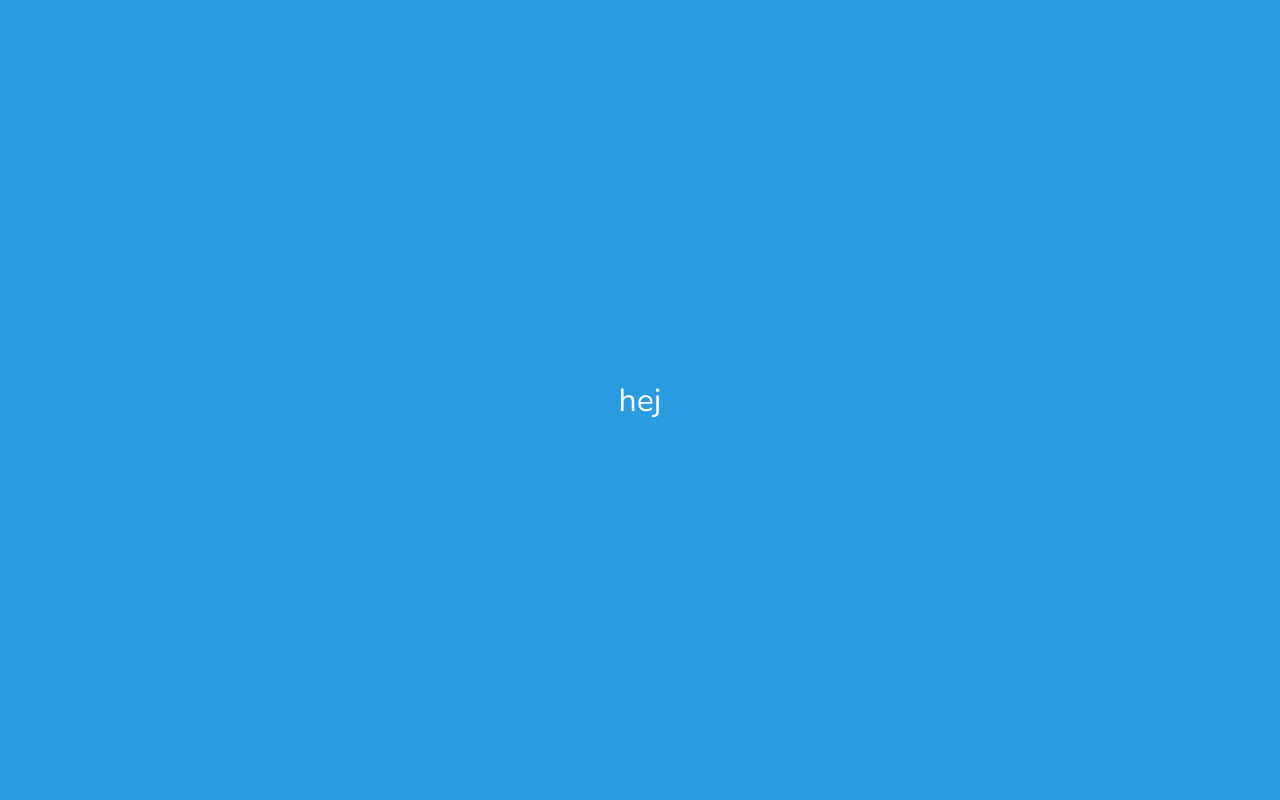
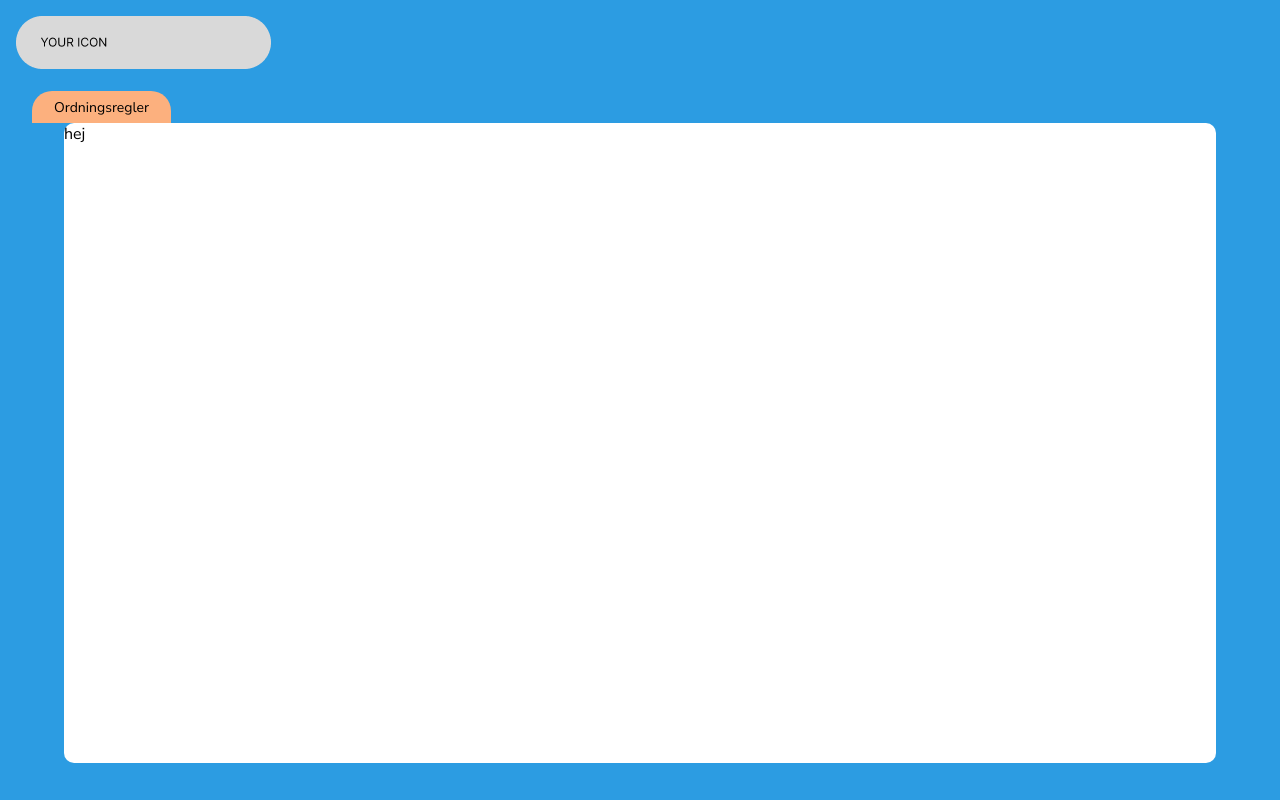
Before and after one commit to Chokladglasyr/LaundryBooking, a React (Vite) app in the folder frontend/: page /home in a window 1280 px wide. Built offline with nearby package versions, Linux system fonts and the light colour scheme.

Commit message:
feat: added home and rules

```diff
--- a/frontend/src/App.css
+++ b/frontend/src/App.css
@@ -1,8 +1,17 @@
-div {
+@import './css/home.css';
+
+#root {
+    height: 100vh;
+}
+.app {
   display: flex;
-  height: 100vh;
   justify-content: center;
   align-items: center;
+  height: 100%;
+}
+.company-logo {
+  position: relative;
+  margin: 1rem;
 }
 h1 {
   color: #ffffff;
@@ -16,6 +25,7 @@ input {
 }
 .login-page{
   display: flex;
+  align-items: center;
   flex-direction: column;
   gap: 2rem;
   margin: auto;
--- a/frontend/src/App.tsx
+++ b/frontend/src/App.tsx
@@ -1,23 +1,21 @@
-import { useState } from 'react'
-import './App.css'
-import { Outlet } from 'react-router-dom'
-import Home from './components/Home'
-import Login from './components/Login'
+import { useState } from "react";
+import "./App.css";
+import { Outlet } from "react-router-dom";
+import Home from "./components/Landing";
+import Login from "./components/Login";
 
 function App() {
-const [loggedIn, setLoggedIn] = useState(false)
-
-
+  const [loggedIn, setLoggedIn] = useState(false);
 
   return (
     <>
-    {loggedIn && <Home></Home>}
-    {!loggedIn && <Login />}
-<Outlet></Outlet>
-
-
+      <div className="app">
+        {loggedIn && <Home></Home>}
+        {!loggedIn && <Login />}
+        <Outlet></Outlet>
+      </div>
     </>
-  )
+  );
 }
 
-export default App
+export default App;
--- a/frontend/src/components/Home.tsx
+++ b/frontend/src/components/Home.tsx
@@ -1,15 +1,11 @@
 function Home() {
-
-
   return (
     <>
-      <div>
-    <h1>hej</h1>
-      </div>
+    <div className="landing" id="home">
 
-
+      <p>hej</p>
+    </div>
     </>
-  )
+  );
 }
-
-export default Home
+export default Home;
--- /dev/null
+++ b/frontend/src/components/Landing.tsx
@@ -0,0 +1,28 @@
+import { useState } from "react";
+import styrelseLogo from "../assets/forening.png";
+import Home from "./Home";
+import Rules from "./Rules";
+function Landing() {
+  const [rules, setRules] = useState(false);
+  const goToRules = () => {
+    if (rules === false) {
+      setRules(true);
+    } else {
+      setRules(false);
+    }
+  };
+
+  return (
+    <>
+      <img className="company-logo" src={styrelseLogo} alt="styrelsens logo" />
+      <nav className={rules ? 'nav-back' : 'nav-rules'}>
+        <button onClick={goToRules}>
+          {rules ? "Tillbaka" : "Ordningsregler"}
+        </button>
+      </nav>
+      {rules ? <Rules /> : <Home />}
+    </>
+  );
+}
+
+export default Landing;
--- /dev/null
+++ b/frontend/src/components/Rules.tsx
@@ -0,0 +1,13 @@
+function Rules() {
+  return (
+    <>
+    <div className="landing" id="rules">
+      <div className="rules">
+
+      </div>
+
+    </div>
+    </>
+  );
+}
+export default Rules;
--- /dev/null
+++ b/frontend/src/css/home.css
@@ -0,0 +1,43 @@
+.landing {
+  height: 80vh;
+  width: 90vw;
+  margin: 0 auto;
+  border-radius: 10px;
+}
+#home {
+  background-color: #ffffff;
+}
+#rules {
+  background-color: #fcb07e;
+  display: flex;
+  justify-content: center;
+  align-items: center;
+}
+nav {
+  width: fit-content;
+  border-radius: 20px 20px 0 0;
+  margin-left: 2rem;
+  padding: 5px 1rem;
+  > button {
+    border: none;
+    font-size: 14px;
+  }
+}
+.nav-rules {
+  background-color: #fcb07e;
+  > button {
+    background-color: #fcb07e;
+  }
+}
+.nav-back {
+  background-color: #ffffff;
+  > button {
+    background-color: #ffffff;
+  }
+}
+.rules {
+  height: 94%;
+  width: 90%;
+  background-color: #ffffff;
+  border-radius: 10px;
+}
--- a/frontend/src/main.tsx
+++ b/frontend/src/main.tsx
@@ -3,7 +3,7 @@ import { createRoot } from 'react-dom/client'
 import './index.css'
 import App from './App.tsx'
 import { createBrowserRouter, RouterProvider } from 'react-router-dom'
-import Home from './components/Home.tsx'
+import Landing from './components/Landing.tsx'
 
 const router = createBrowserRouter([
   {
@@ -12,7 +12,7 @@ const router = createBrowserRouter([
   },
   {
     path: '/home',
-    element: <Home />
+    element: <Landing />
   }
 ])
 
```
Also changed, not shown: frontend/src/assets/forening.png (added).
